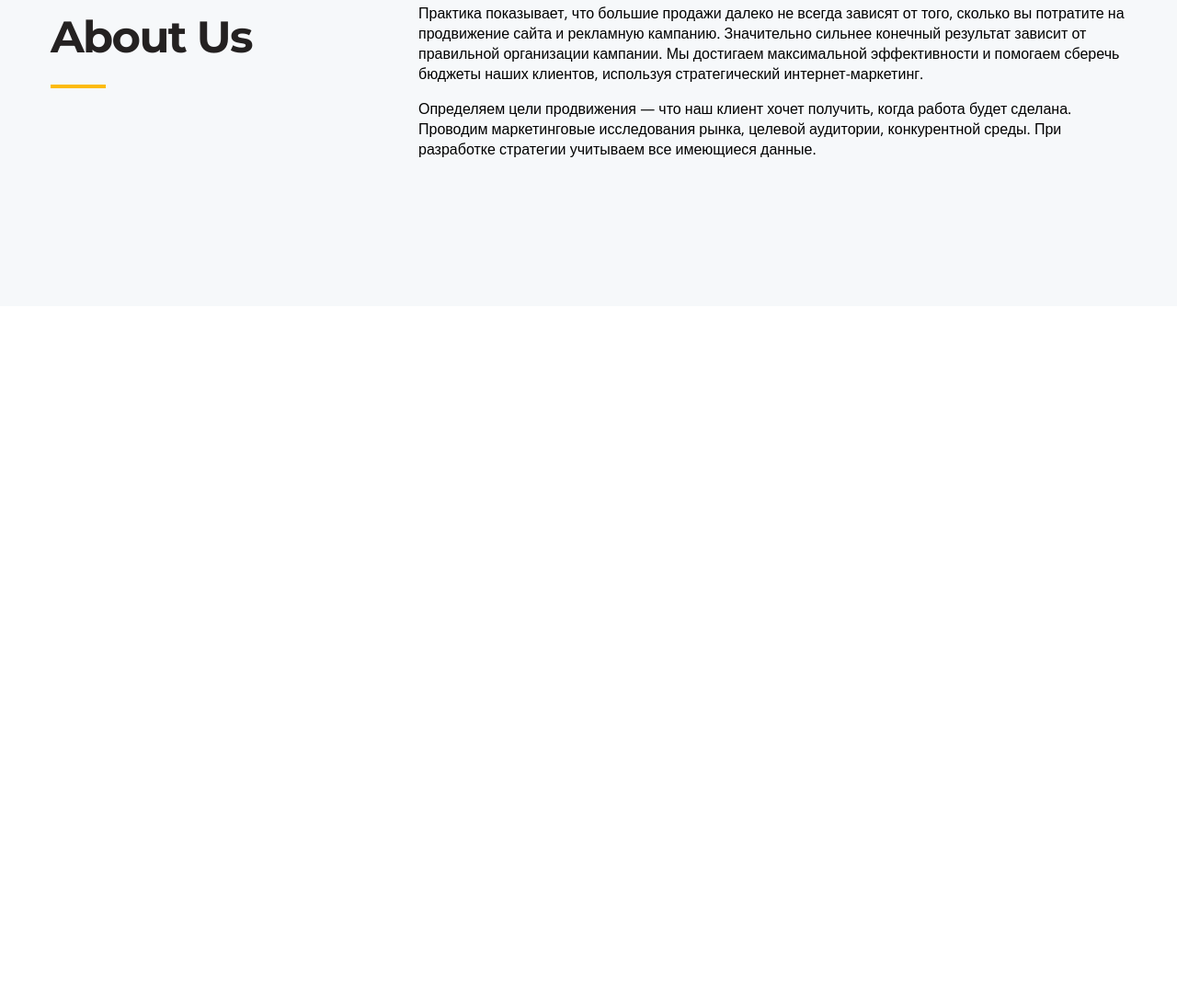
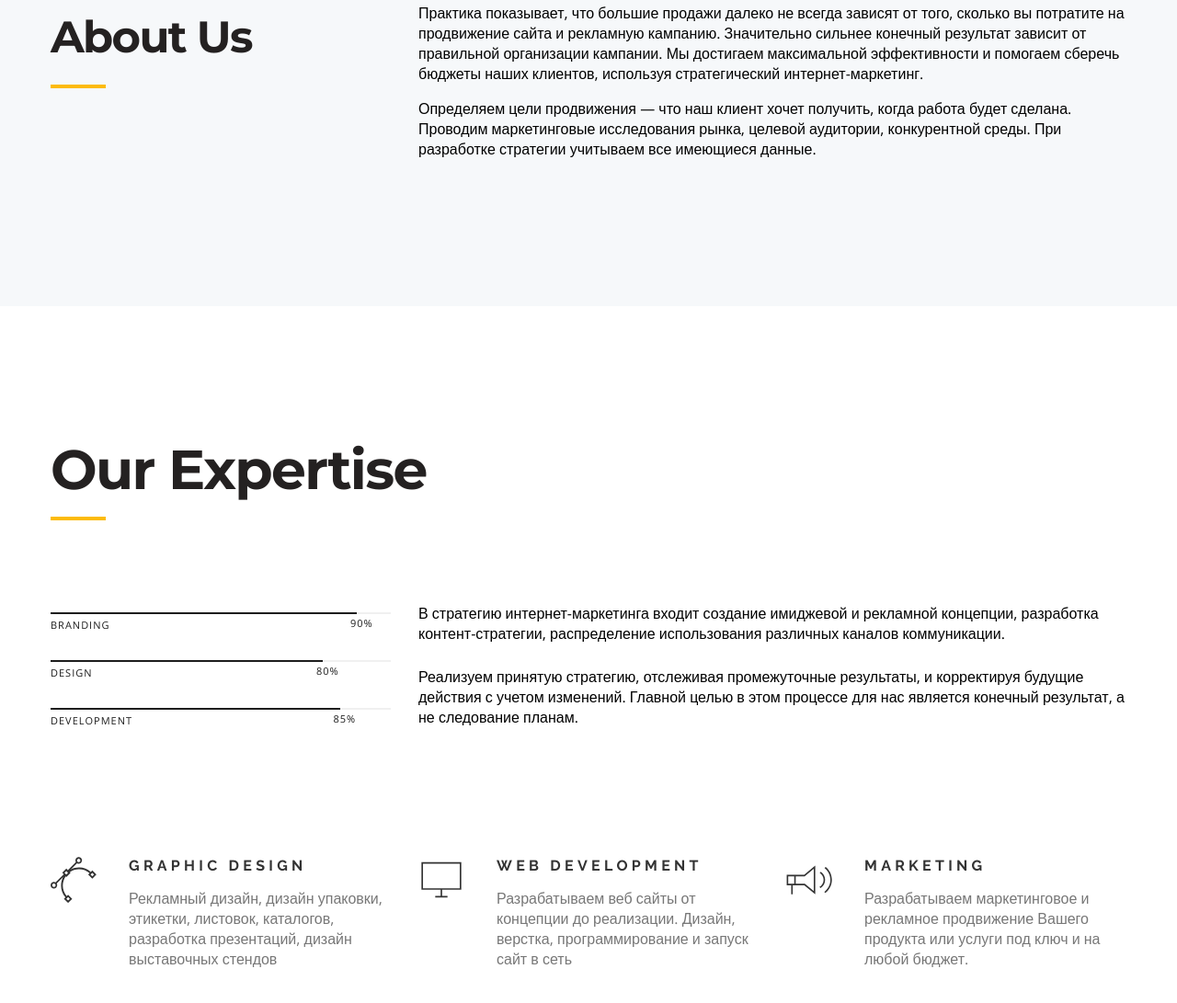
Before and after one commit to webdev-alexey/project_om, a plain HTML site: page index.html in a window 1280 px wide. Shown: the part 954-2045 px from the top of the page at 92% size. Before the commit the page ends 1287 px from the top, so only its background shows below. Drawn offline with nearby package versions, Linux system fonts and the light colour scheme.

Commit message:
верстка expertise + стилизация

```diff
--- a/css/style.css
+++ b/css/style.css
@@ -189,3 +189,103 @@ body {
   max-width: 770px;
   margin-bottom: 16px;
 }
+
+.expertise {
+  padding: 140px 0 160px;
+}
+
+.expertise__title {
+  margin-bottom: 90px;
+}
+
+.expertise__inner {
+  display: flex;
+  margin-bottom: 110px;
+}
+
+.expertise__info {
+  width: 370px;
+  margin-right: 30px;
+  flex: none;
+  margin-top: 10px;
+}
+
+.expertise__info-item {
+  border-top: 2px solid #1d1d1d;
+  padding: 2px 0 28px;
+  text-transform: uppercase;
+  font-size: 11px;
+  font-weight: 400;
+  line-height: 20px;
+  letter-spacing: 1px;
+  color: #1d1d1d;
+  position: relative;
+}
+
+.expertise__info-item span {
+  display: block;
+  position: absolute;
+  right: 0;
+  top: 0;
+  margin-right: 7px;
+}
+
+.expertise__info-item span::before {
+  content: "";
+  position: absolute;
+  height: 2px;
+  background-color: #f0f0f0;
+  right: -7px;
+  top: -2px;
+  width: 100%;
+}
+
+.expertise__text p {
+  margin-bottom: 25px;
+}
+
+.expertise__items {
+  display: flex;
+  justify-content: space-between;
+}
+
+.expertise__item {
+  width: 370px;
+  padding-left: 85px;
+  position: relative;
+}
+
+.expertise__item::before {
+  content: "";
+  top: 0;
+  left: 0;
+  position: absolute;
+  width: 50px;
+  height: 50px;
+}
+
+.expertise__item--design::before {
+  background-image: url("../images/design-icon.svg");
+}
+
+.expertise__item--dev::before {
+  background-image: url("../images/monitor-icon.svg");
+}
+
+.expertise__item--marketing::before {
+  background-image: url("../images/speaker-icon.svg");
+}
+
+.expertise__item-title {
+  font-family: "Raleway", sans-serif;
+  line-height: 20px;
+  font-weight: 700;
+  letter-spacing: 4.29px;
+  color: #333;
+  text-transform: uppercase;
+  margin-bottom: 14px;
+}
+
+.expertise__item-text {
+  color: #777;
+}
--- a/index.html
+++ b/index.html
@@ -1,5 +1,5 @@
 <!DOCTYPE html>
-<html lang="en">
+<html lang="ru">
   <head>
     <meta charset="UTF-8" />
     <meta http-equiv="X-UA-Compatible" content="IE=edge" />
@@ -112,6 +112,61 @@
       </div>
     </section>
 
+    <section class="expertise">
+      <div class="container">
+        <h2 class="title expertise__title">Our Expertise</h2>
+        <div class="expertise__inner">
+          <div class="expertise__info">
+            <div class="expertise__info-item">
+              BRANDING<span style="width: calc(100% - 90%)"> 90% </span>
+            </div>
+            <div class="expertise__info-item">
+              DESIGN <span style="width: calc(100% - 80%)"> 80% </span>
+            </div>
+            <div class="expertise__info-item">
+              DEVELOPMENT<span style="width: calc(100% - 85%)"> 85% </span>
+            </div>
+          </div>
+          <div class="expertise__text">
+            <p>
+              В стратегию интернет-маркетинга входит создание имиджевой и
+              рекламной концепции, разработка контент-стратегии, распределение
+              использования различных каналов коммуникации.
+            </p>
+            <p>
+              Реализуем принятую стратегию, отслеживая промежуточные результаты,
+              и корректируя будущие действия с учетом изменений. Главной целью в
+              этом процессе для нас является конечный результат, а не следование
+              планам.
+            </p>
+          </div>
+        </div>
+        <div class="expertise__items">
+          <div class="expertise__item expertise__item--design">
+            <h4 class="expertise__item-title">GRAPHIC DESIGN</h4>
+            <p class="expertise__item-text">
+              Рекламный дизайн, дизайн упаковки, этикетки, листовок, каталогов,
+              разработка презентаций, дизайн выставочных стендов
+            </p>
+          </div>
+          <div class="expertise__item expertise__item--dev">
+            <h4 class="expertise__item-title">WEB DEVELOPMENT</h4>
+            <p class="expertise__item-text">
+              Разрабатываем веб сайты от концепции до реализации. Дизайн,
+              верстка, программирование и запуск сайт в сеть
+            </p>
+          </div>
+          <div class="expertise__item expertise__item--marketing">
+            <h4 class="expertise__item-title">MARKETING</h4>
+            <p class="expertise__item-text">
+              Разрабатываем маркетинговое и рекламное продвижение Вашего
+              продукта или услуги под ключ и на любой бюджет.
+            </p>
+          </div>
+        </div>
+      </div>
+    </section>
+
     <script src="js/script.js"></script>
   </body>
 </html>
```
